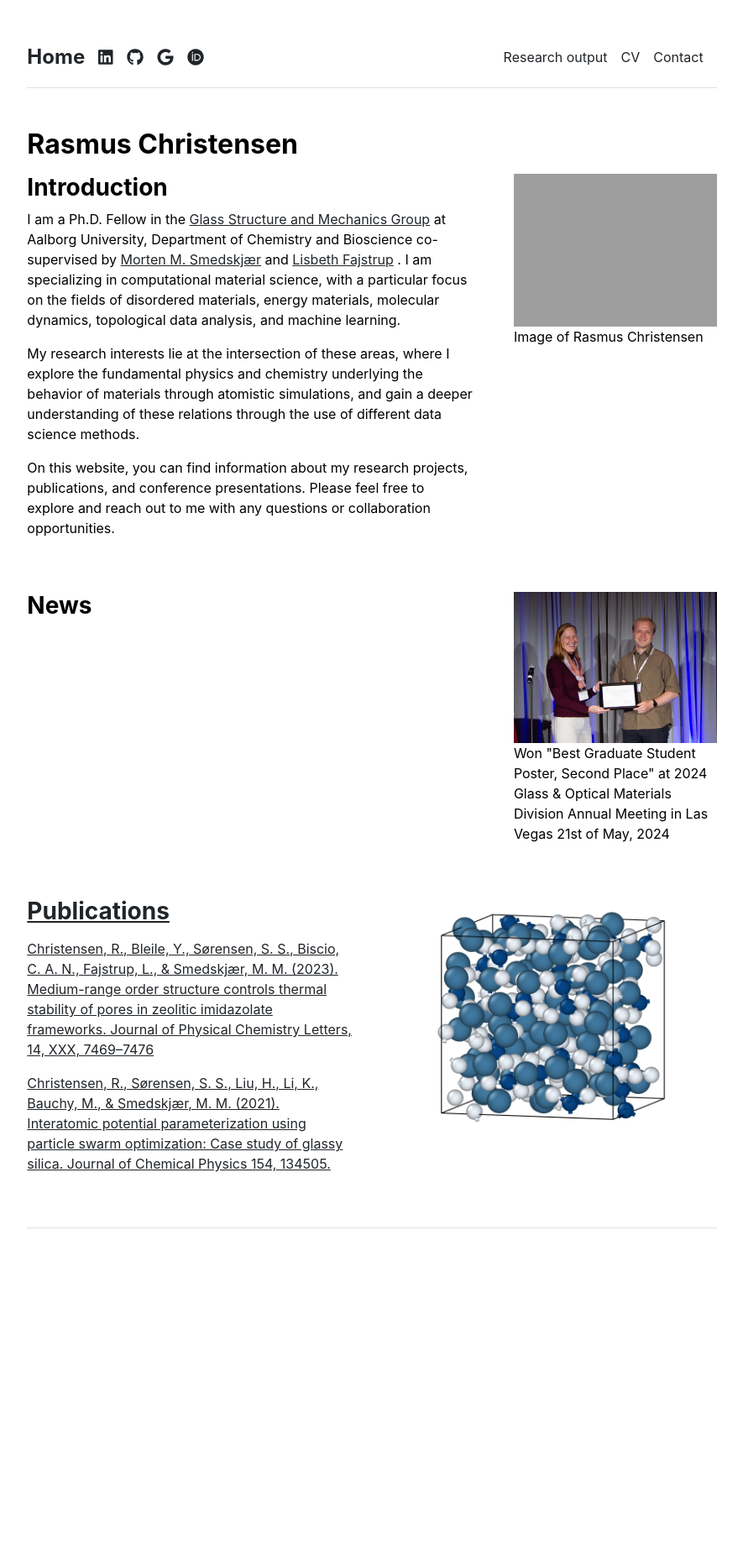
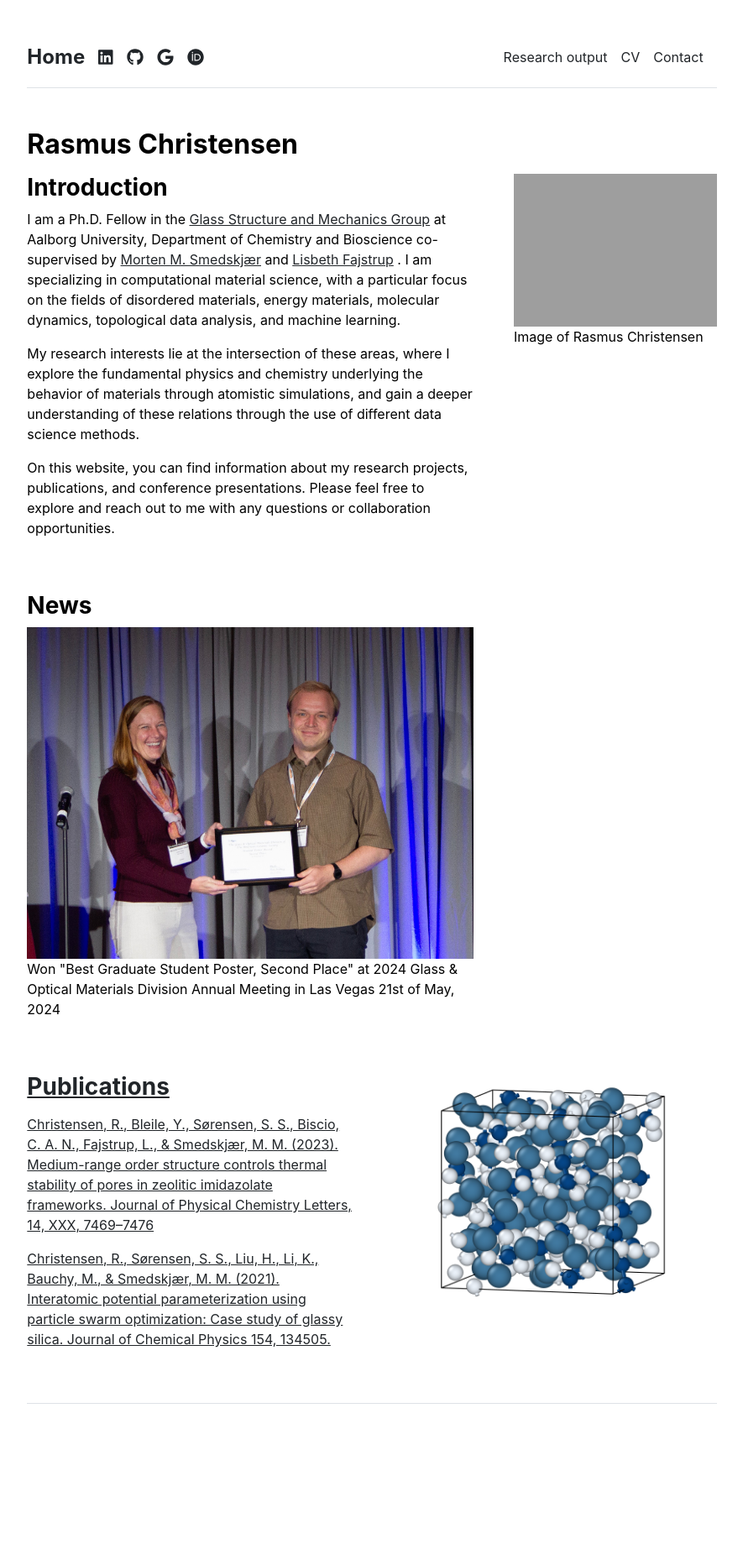
Before and after one commit to R-Chr/R-Chr.github.io, a Jekyll site: the page built from index.md, in a window 1280 px wide. Shown: the whole page at 84% size, without its empty margins (197-1082 px from the left). Built offline with Jekyll 4.4.1, drawn with Linux system fonts in a browser that asks for light colours; before the commit the page ends 1655 px from its top, so only the background shows below that.

Commit message:
Update home.html

```diff
--- a/_layouts/home.html
+++ b/_layouts/home.html
@@ -19,8 +19,6 @@ layout: default
 <div class="row g-5 mb-5">
   <div class="col-md-8">
     <h3 class="fw-bold">News</h3>
-  </div>
-  <div class="col-md-4">
     <img src="{{ site.github.url }}/assets/img/53766255477_7af2c2be84_o_2.jpg" alt="Home" width="100%">
     <p>Won "Best Graduate Student Poster, Second Place" at 2024 Glass & Optical Materials Division Annual Meeting in Las Vegas 21st of May, 2024</p>
   </div>
```
